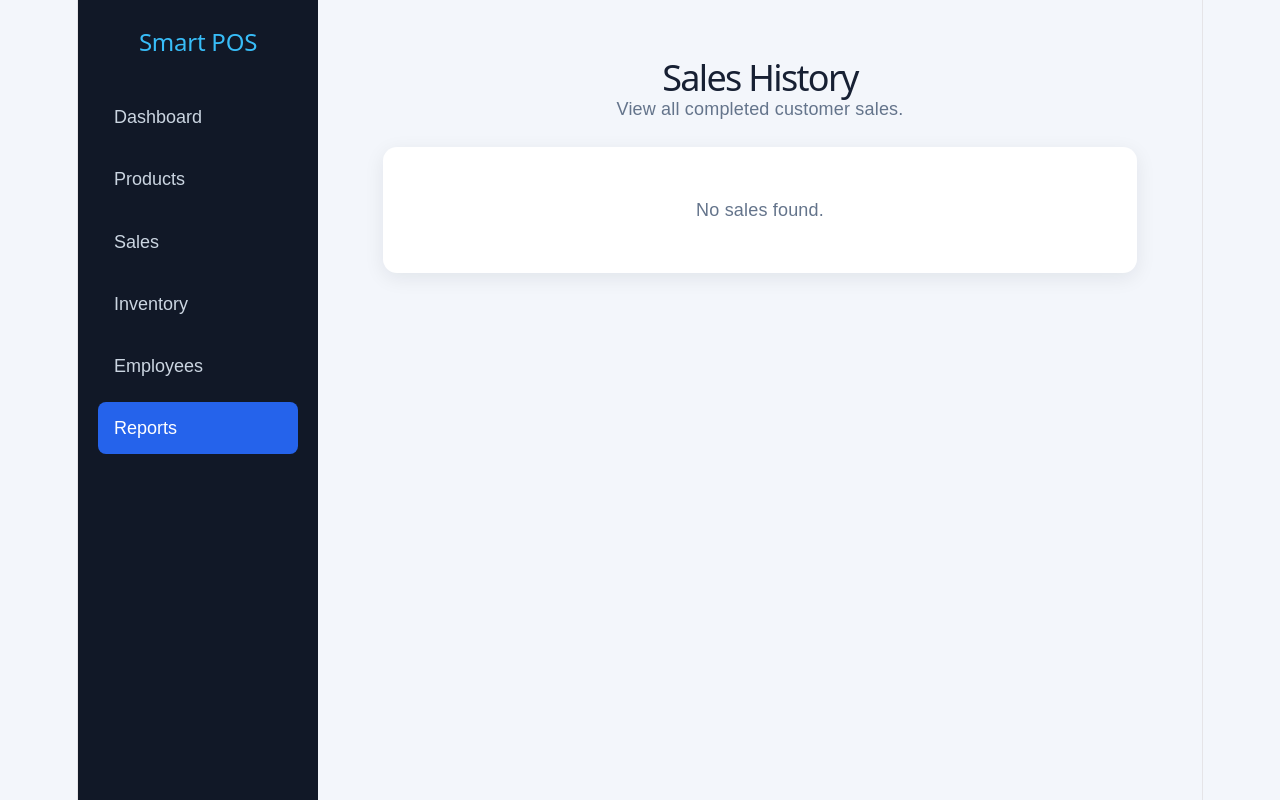
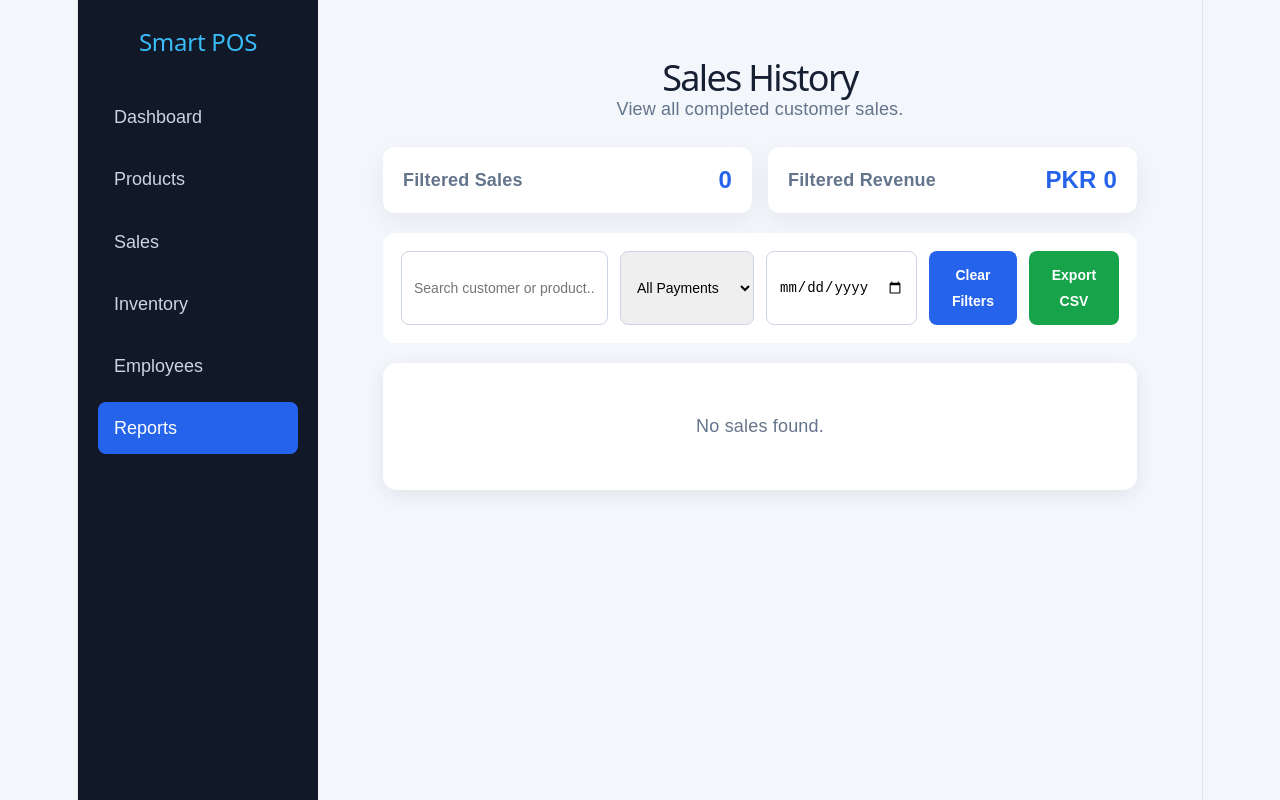
Before and after one commit to kashifmirza11/smart-retail-pos, a React (Vite) app: page / in a window 1280 px wide. Both pictures are taken after a click on the button "Reports". Built offline with nearby package versions, Linux system fonts and the light colour scheme.

Commit message:
Add sales report filters revenue summary and CSV export

```diff
--- a/src/SalesHistory.css
+++ b/src/SalesHistory.css
@@ -57,3 +57,74 @@
   color: #64748b;
   text-align: center;
 }
+.report-filters {
+  display: grid;
+ grid-template-columns: 2fr 1fr 1fr auto auto;
+  gap: 12px;
+  margin: 20px 0;
+  padding: 18px;
+  background: white;
+  border-radius: 12px;
+}
+
+.report-filters input,
+.report-filters select,
+.report-filters button {
+  padding: 11px 12px;
+  border: 1px solid #cbd5e1;
+  border-radius: 8px;
+  font-size: 14px;
+}
+
+.report-filters button {
+  border: none;
+  background: #2563eb;
+  color: white;
+  cursor: pointer;
+  font-weight: 600;
+}
+
+@media (max-width: 800px) {
+  .report-filters {
+    grid-template-columns: 1fr;
+  }
+}
+.report-summary {
+  display: grid;
+  grid-template-columns: repeat(2, 1fr);
+  gap: 16px;
+  margin: 20px 0;
+}
+
+.report-summary div {
+  background: white;
+  padding: 20px;
+  border-radius: 12px;
+  display: flex;
+  align-items: center;
+  justify-content: space-between;
+  box-shadow: 0 8px 24px rgba(15, 23, 42, 0.06);
+}
+
+.report-summary span {
+  color: #64748b;
+  font-weight: 600;
+}
+
+.report-summary strong {
+  color: #2563eb;
+  font-size: 24px;
+}
+
+@media (max-width: 600px) {
+  .report-summary {
+    grid-template-columns: 1fr;
+  }
+}
+.report-filters .export-button {
+  background: #16a34a;
+}
+
+.report-filters .export-button:hover {
+  background: #15803d;
+}
--- a/src/SalesHistory.jsx
+++ b/src/SalesHistory.jsx
@@ -1,17 +1,143 @@
 import "./SalesHistory.css";
-
+import { useState } from "react";
 function SalesHistory() {
   const sales = JSON.parse(localStorage.getItem("sales")) || [];
+const [searchTerm, setSearchTerm] = useState("");
+const [paymentFilter, setPaymentFilter] = useState("All");
+const [dateFilter, setDateFilter] = useState("");
+const filteredSales = sales.filter((sale) => {
+  const search = searchTerm.toLowerCase();
 
+  const matchesSearch =
+    String(sale.customer || "")
+      .toLowerCase()
+      .includes(search) ||
+    String(sale.product || "")
+      .toLowerCase()
+      .includes(search);
+
+  const matchesPayment =
+    paymentFilter === "All" || sale.paymentMethod === paymentFilter;
+
+  const saleDate = new Date(sale.date);
+
+  const formattedSaleDate = Number.isNaN(saleDate.getTime())
+    ? ""
+    : `${saleDate.getFullYear()}-${String(saleDate.getMonth() + 1).padStart(
+        2,
+        "0",
+      )}-${String(saleDate.getDate()).padStart(2, "0")}`;
+
+  const matchesDate = dateFilter === "" || formattedSaleDate === dateFilter;
+
+  return matchesSearch && matchesPayment && matchesDate;
+});
+const filteredRevenue = filteredSales.reduce(
+  (sum, sale) => sum + Number(sale.total || 0),
+  0,
+);
+const exportToCSV = () => {
+  if (filteredSales.length === 0) {
+    alert("No sales available to export.");
+    return;
+  }
+
+  const headers = [
+    "Customer",
+    "Product",
+    "Quantity",
+    "Payment",
+    "Total",
+    "Date",
+    "Status",
+  ];
+
+  const rows = filteredSales.map((sale) => [
+    sale.customer,
+    sale.product,
+    sale.quantity,
+    sale.paymentMethod,
+    sale.total,
+    sale.date,
+    sale.status,
+  ]);
+
+  const csvContent = [headers, ...rows]
+    .map((row) =>
+      row
+        .map((value) => `"${String(value ?? "").replace(/"/g, '""')}"`)
+        .join(","),
+    )
+    .join("\n");
+
+  const file = new Blob([csvContent], {
+    type: "text/csv;charset=utf-8;",
+  });
+
+  const downloadLink = document.createElement("a");
+  downloadLink.href = URL.createObjectURL(file);
+  downloadLink.download = "sales-report.csv";
+  downloadLink.click();
+
+  URL.revokeObjectURL(downloadLink.href);
+};
   return (
     <div className="sales-history-page">
       <div className="sales-history-header">
         <h1>Sales History</h1>
         <p>View all completed customer sales.</p>
       </div>
+      <div className="report-summary">
+        <div>
+          <span>Filtered Sales</span>
+          <strong>{filteredSales.length}</strong>
+        </div>
 
+        <div>
+          <span>Filtered Revenue</span>
+          <strong>PKR {filteredRevenue.toLocaleString()}</strong>
+        </div>
+      </div>
+      <div className="report-filters">
+        <input
+          type="text"
+          placeholder="Search customer or product..."
+          value={searchTerm}
+          onChange={(event) => setSearchTerm(event.target.value)}
+        />
+
+        <select
+          value={paymentFilter}
+          onChange={(event) => setPaymentFilter(event.target.value)}
+        >
+          <option value="All">All Payments</option>
+          <option value="Cash">Cash</option>
+          <option value="Card">Card</option>
+          <option value="Bank Transfer">Bank Transfer</option>
+        </select>
+
+        <input
+          type="date"
+          value={dateFilter}
+          onChange={(event) => setDateFilter(event.target.value)}
+        />
+
+        <button
+          type="button"
+          onClick={() => {
+            setSearchTerm("");
+            setPaymentFilter("All");
+            setDateFilter("");
+          }}
+        >
+          Clear Filters
+        </button>
+        <button type="button" className="export-button" onClick={exportToCSV}>
+          Export CSV
+        </button>
+      </div>
       <div className="sales-history-table">
-        {sales.length === 0 ? (
+        {filteredSales.length === 0 ? (
           <p className="no-sales">No sales found.</p>
         ) : (
           <table>
@@ -28,7 +154,7 @@ function SalesHistory() {
             </thead>
 
             <tbody>
-              {sales.map((sale) => (
+              {filteredSales.map((sale) => (
                 <tr key={sale.id}>
                   <td>{sale.customer}</td>
                   <td>{sale.product}</td>
```
